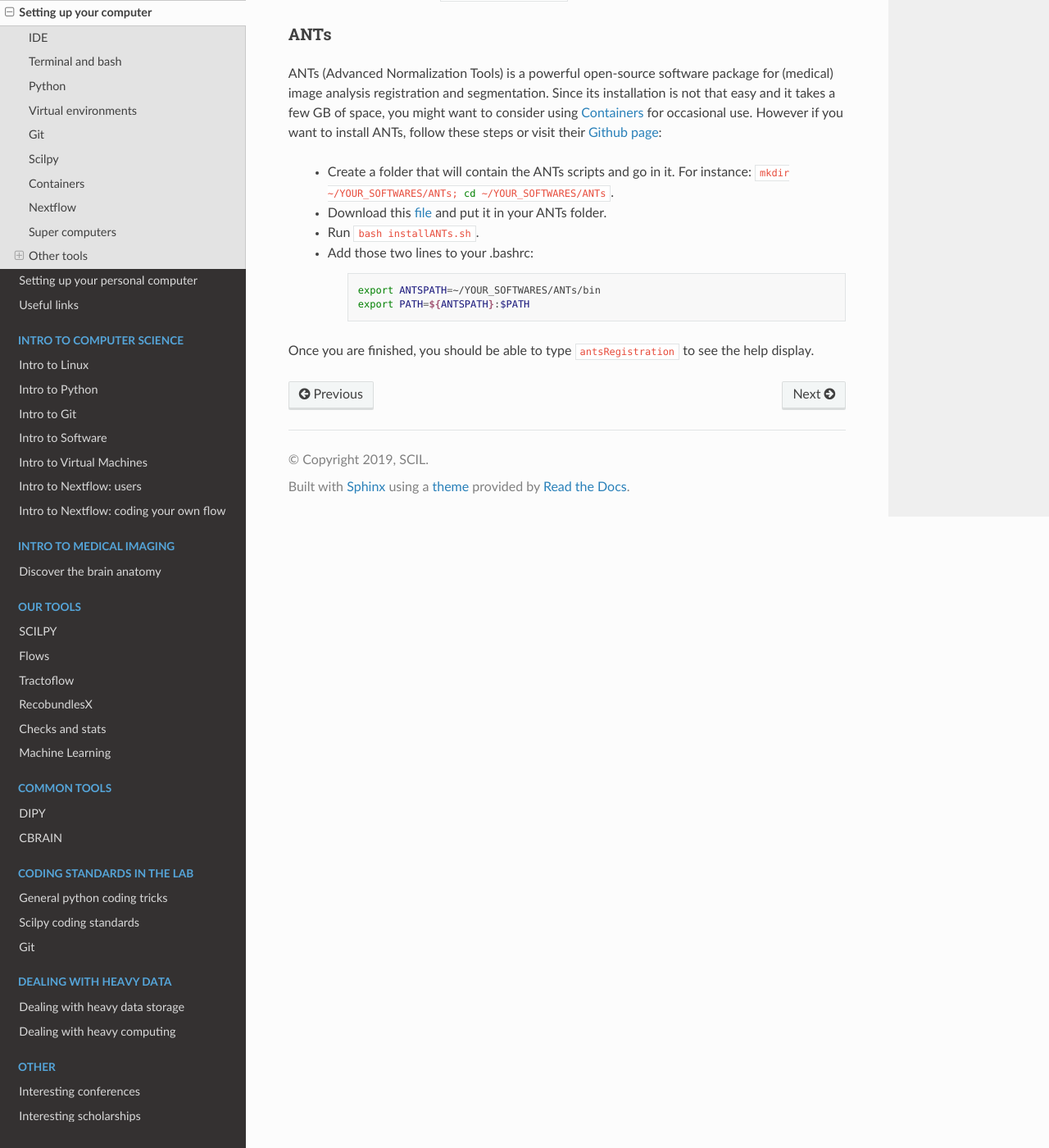
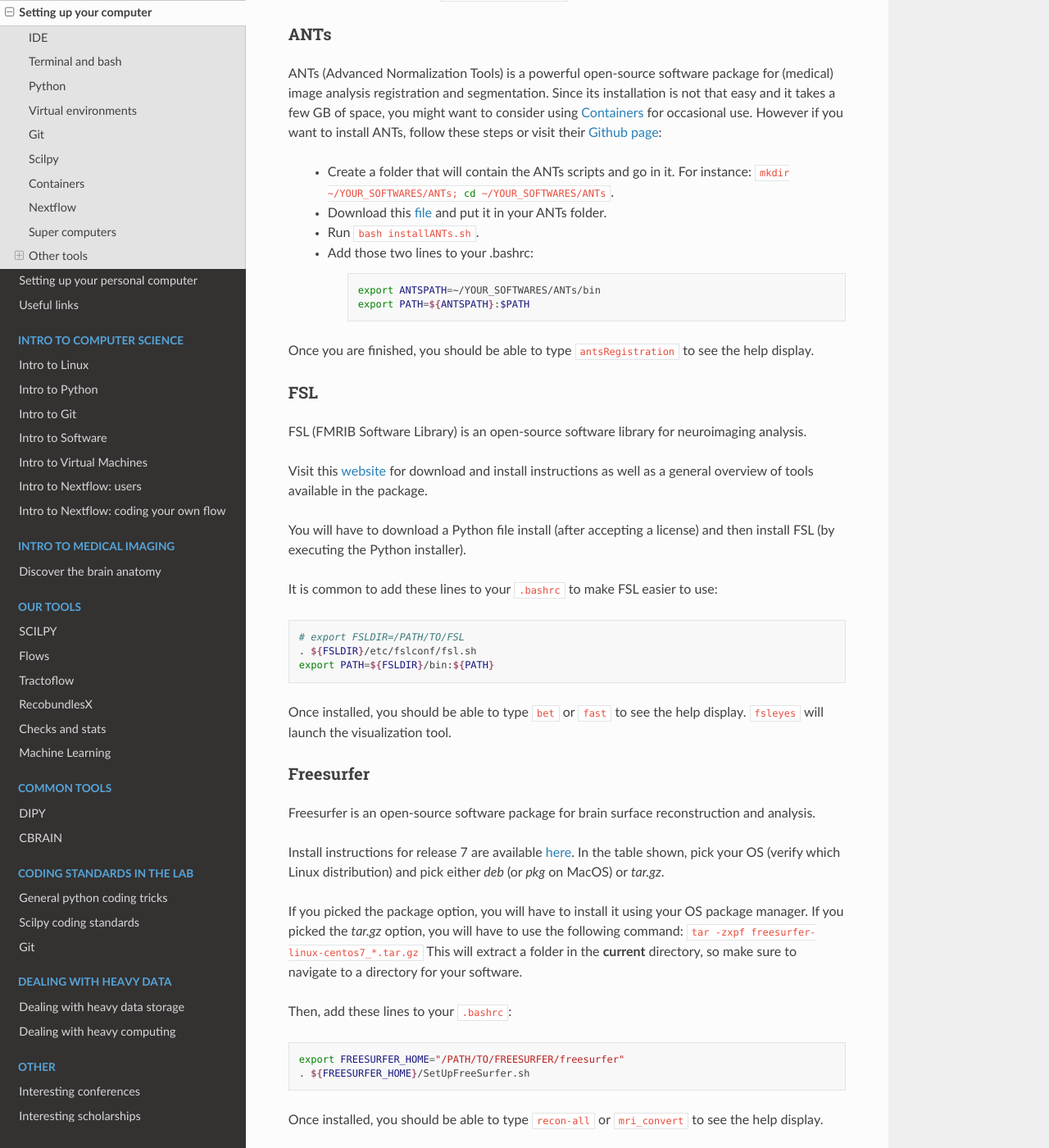
Before and after one commit to scilus/scil-documentation, a Sphinx documentation site: the page built from source/arriving/setup_computer.rst, in a window 1280 px wide and 1400 px high, scrolled down 5419 px. Shown: the whole window at 82% size. Built offline with Sphinx 7.4.7 and the Read the Docs theme 2.0.0, drawn with Linux system fonts in a browser that asks for light colours; some of the changed text lies outside the part shown.

Commit message:
Adding FSL, Freesurfer and dcm2niix/bids

```diff
--- a/source/arriving/setup_computer.rst
+++ b/source/arriving/setup_computer.rst
@@ -227,3 +227,50 @@
             export PATH=${ANTSPATH}:$PATH
 
 Once you are finished, you should be able to type :bash:`antsRegistration` to see the help display.
+
+FSL
+^^^
+
+FSL (FMRIB Software Library) is an open-source software library for neuroimaging analysis.
+
+Visit this `website <https://fsl.fmrib.ox.ac.uk/fsl/fslwiki>`_ for download and install instructions as well as a general overview of tools available in the package.
+
+You will have to download a Python file install (after accepting a license) and then install FSL (by executing the Python installer).
+
+It is common to add these lines to your :bash:`.bashrc` to make FSL easier to use:
+
+.. code-block:: bash
+
+    # export FSLDIR=/PATH/TO/FSL
+    . ${FSLDIR}/etc/fslconf/fsl.sh
+    export PATH=${FSLDIR}/bin:${PATH}
+
+Once installed, you should be able to type :bash:`bet` or :bash:`fast` to see the help display. :bash:`fsleyes` will launch the visualization tool.
+
+Freesurfer
+^^^^^^^^^^
+
+Freesurfer is an open-source software package for brain surface reconstruction and analysis.
+
+Install instructions for release 7 are available `here <https://surfer.nmr.mgh.harvard.edu/fswiki/rel7downloads>`__. In the table shown, pick your OS (verify which Linux distribution) and pick either *deb* (or *pkg* on MacOS) or *tar.gz*.
+
+If you picked the package option, you will have to install it using your OS package manager. If you picked the *tar.gz* option, you will have to use the following command: :bash:`tar -zxpf freesurfer-linux-centos7_*.tar.gz`
+This will extract a folder in the **current** directory, so make sure to navigate to a directory for your software.
+
+Then, add these lines to your :bash:`.bashrc`:
+
+.. code-block:: bash
+
+    export FREESURFER_HOME="/PATH/TO/FREESURFER/freesurfer"
+    . ${FREESURFER_HOME}/SetUpFreeSurfer.sh
+
+Once installed, you should be able to type :bash:`recon-all` or :bash:`mri_convert` to see the help display.
+
+DICOM converters
+^^^^^^^^^^^^^^^^
+
+To convert DICOM data to the NIFTI format our tools understand, we typically use :bash:`dcm2niix` or :bash:`dcm2bids`.
+
+Install :bash:`dcm2niix` with :bash:`curl -fLO https://github.com/rordenlab/dcm2niix/releases/latest/download/dcm2niix_lnx.zip`, and visit their `Github page <https://github.com/rordenlab/dcm2niix>`__ for more information.
+
+If you want a more complete convertion which follows `BIDS <https://bids.neuroimaging.io/>`_, install :bash:`dcm2bids` in a python virtual environment using :bash:`pip install dcm2bids`.
```
